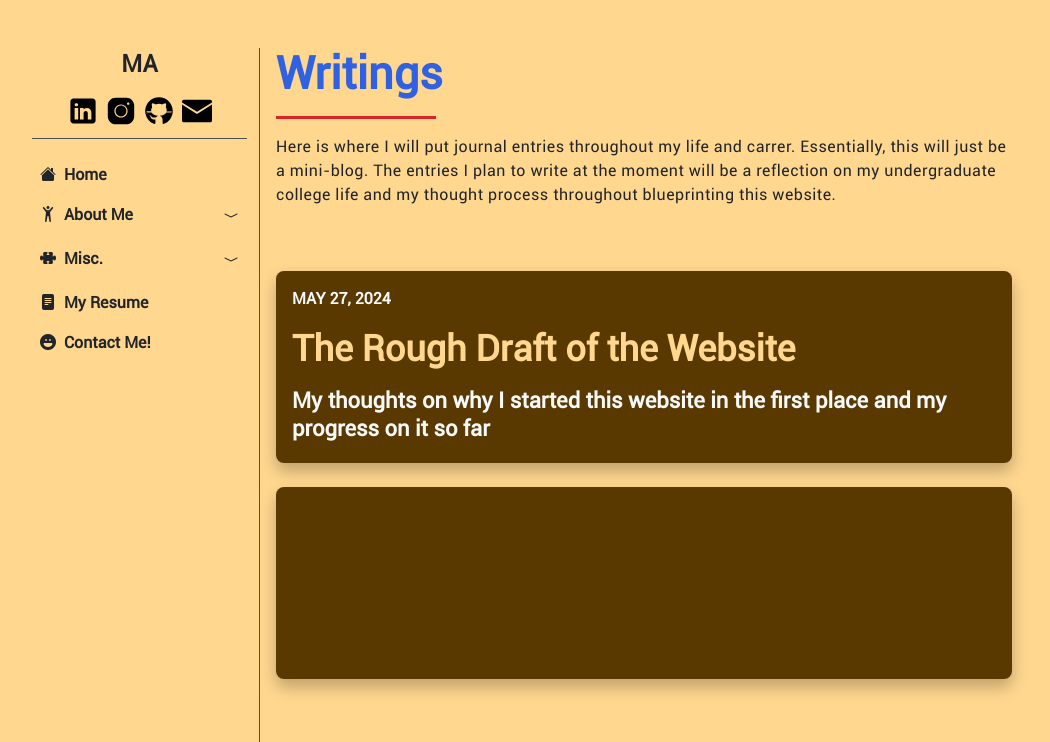
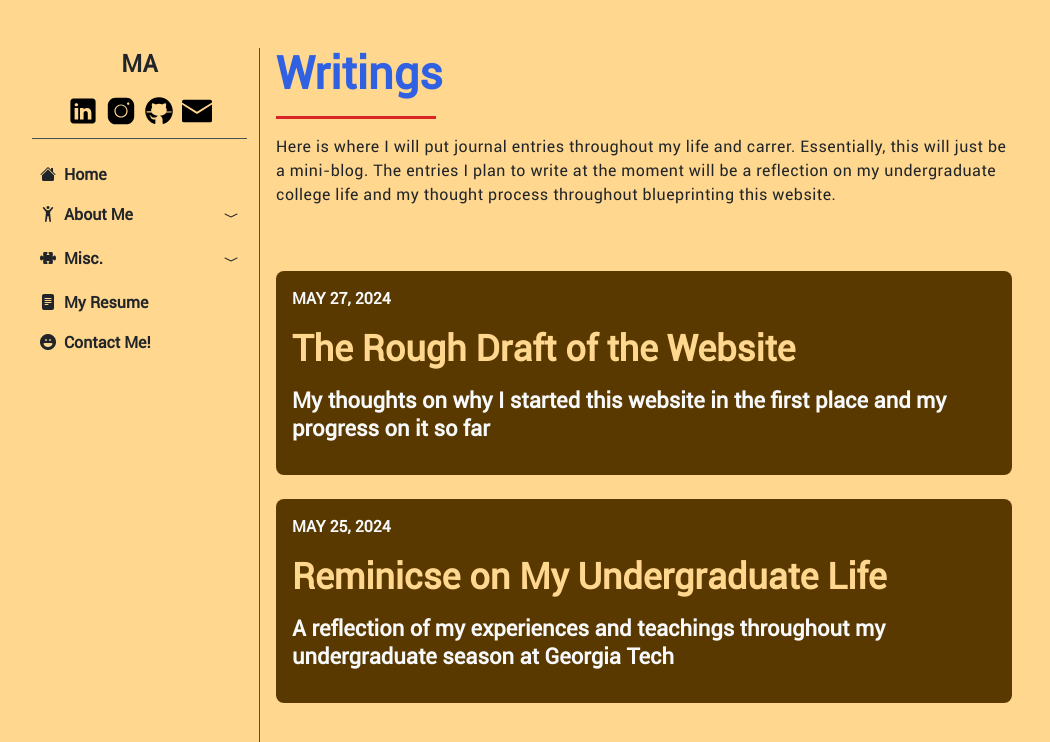
Before and after one commit to Smashthehedgehog/my-app, a React (Create React App) app: page /Writings in a window 1280 px wide. Shown: the top 742 px of the page, without its empty margins (124-1174 px from the left). Built offline with nearby package versions, Linux system fonts and the light colour scheme.

Commit message:
moar stuff

```diff
--- a/src/App.css
+++ b/src/App.css
@@ -143,9 +143,14 @@
 }
 
 .blog-card {
-    border-radius: 8px;
-    box-shadow: 0px 8px 16px 0px rgba(0,0,0,0.25);
-    background-color: #593900;
-    height: 12rem;
-    padding: 1rem;
+  border-radius: 8px;
+  background-color: #593900;
+  padding: 1rem;
+  transition: outline 0.1s ease-in-out;
+  outline: 0px solid #000;
 }
+
+.blog-card:hover {
+  outline: 4px solid #000;
+  transition: outline 0.1s ease-in-out;
+}
--- a/src/pages/Writings.js
+++ b/src/pages/Writings.js
@@ -1,4 +1,5 @@
-import React from 'react'
+import React from 'react';
+import { Link } from 'react-router-dom';
 
 const Writings = () => {
   return (
@@ -14,13 +15,18 @@ const Writings = () => {
                 </p>
             </div>
             <div className='d-flex flex-column blog-container gap-4'>
-              <div className='blog-card position-relative'>
+              <Link to="/Writings/the-rough-draft-of-the-website" className='blog-card position-relative no-decoration'>
                   <p className='text-light headline-5-medium'>MAY 27, 2024</p>
                   <p className='headline-1-large sonic-beige-text'>The Rough Draft of the Website</p>
                   <p className='headline-5-large text-light'>My thoughts on why I started this website in the first place
                   and my progress on it so far</p>
-              </div>
-              <div className='blog-card position-relative'></div>
+              </Link>
+              <Link to="/Writings/reminicse-on-my-undergraduate-life" className='blog-card position-relative no-decoration'>
+                  <p className='text-light headline-5-medium'>MAY 25, 2024</p>
+                  <p className='headline-1-large sonic-beige-text'>Reminicse on My Undergraduate Life</p>
+                  <p className='headline-5-large text-light'>A reflection of my experiences and teachings throughout my undergraduate
+                  season at Georgia Tech</p>
+              </Link>
             </div>
         </div>
     </div>
```
